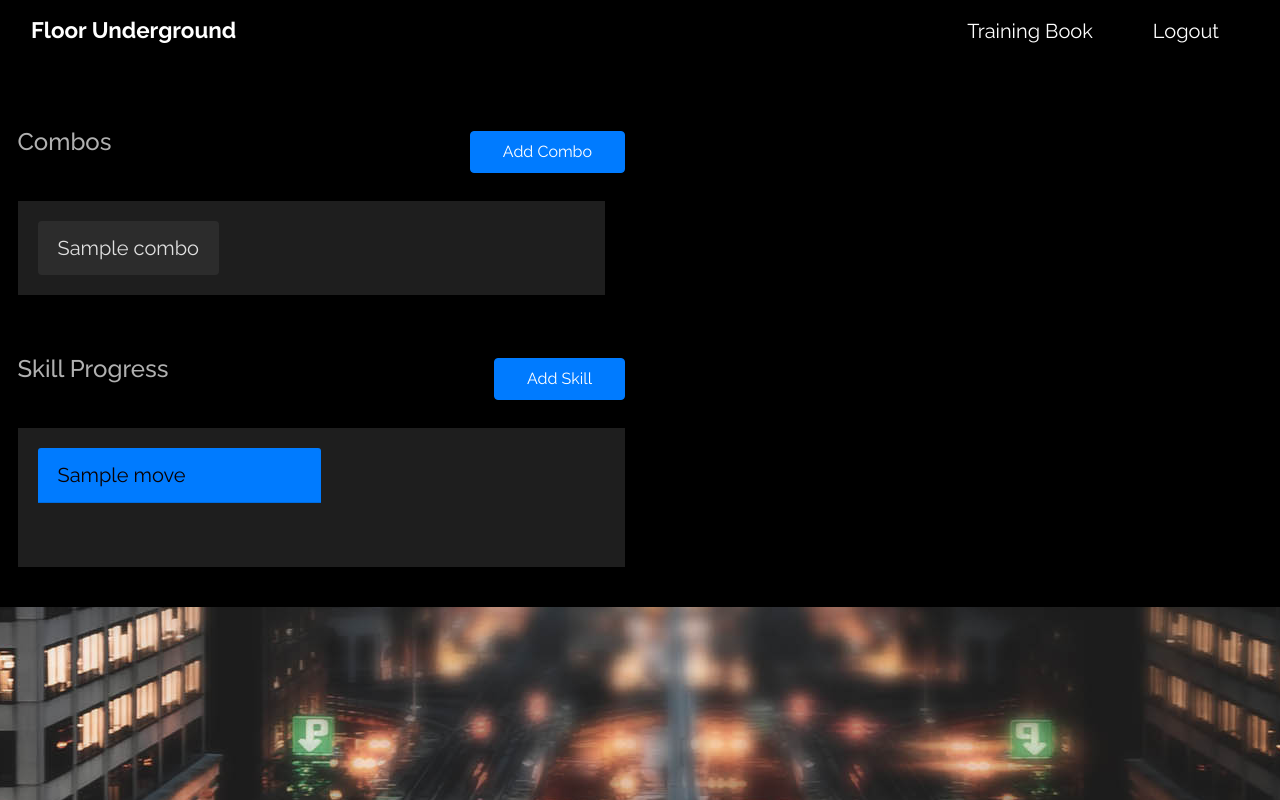
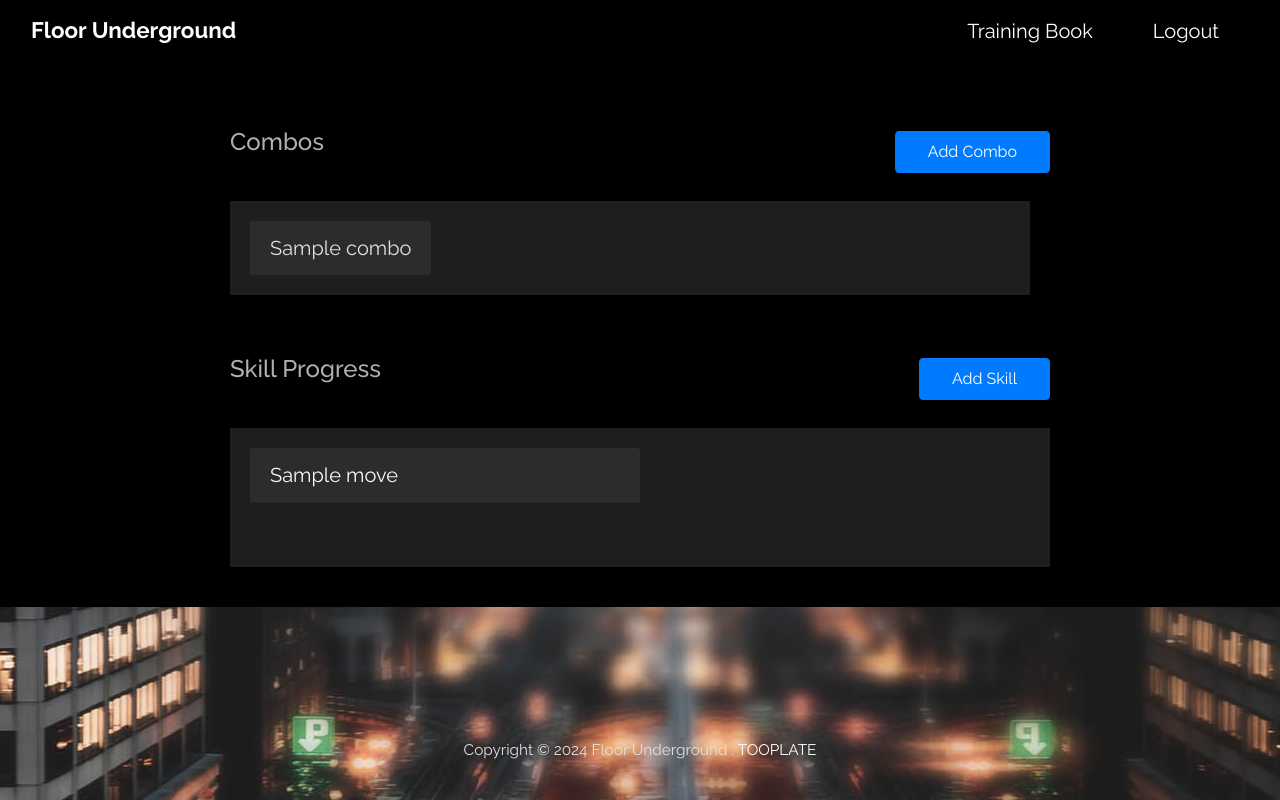
Before and after one commit to P091913/movement_tracker, a Flask app: page /book in a window 1280 px wide. Run offline with Flask 3, Linux system fonts and the light colour scheme; a user stored in the database is signed in; tables that the repository leaves empty hold one stand-in row (values such as "Sample post"); some libraries are stand-ins or nearby versions.

Commit message:
Made important UI changes to training book and also updated HTML code to make it easier to work with across different pages

```diff
--- a/templates/book.html
+++ b/templates/book.html
@@ -49,8 +49,8 @@
             }
 
             .skill-card .card-header {
-        background-color: #007bff;
-        color: #090000;
+                background-color: #2c2c2c;
+                color: #fbfafa;
                 /* Dark text color */
             }
 
@@ -225,10 +225,6 @@
 {% extends 'layout.html' %}
 
 {% block social %}
-    <section class="tm-section-pad-top tm-parallax-2 section-dark">
-        <div class="container mt-5">
-            <div class="row"> <!-- Added row class here -->
-                <div class="col-md-6">
     <div class="d-flex justify-content-between align-items-center mb-4">
         <h2 class="section-heading">Combos</h2>
         <button type="button" class="btn btn-primary" data-toggle="modal" data-target="#addComboModal">
@@ -403,7 +399,6 @@
     <br>
     <br>
 
-
     <div class="d-flex justify-content-between align-items-center mb-4">
         <h2 class="section-heading">Skill Progress</h2>
         <button type="button" class="btn btn-primary" data-toggle="modal" data-target="#addSkillModal">
@@ -413,7 +408,7 @@
     </div>
     <div class="card">
         <div class="card-body">
-                            <div class="scrolling-container" style="overflow-x: auto; white-space: nowrap;">
+            <div class="scrollable-container" style="max-height: 200px;">
                 <div class="row no-gutters">
                     {% for user_move in user_moves %}
                         <div class="col-lg-6 col-md-6 col-sm-12 mb-4">
@@ -501,9 +496,6 @@
             <button type="submit" class="btn btn-success">Add</button>
         </form>
     </div>
-                    </div>
-                </div>
-            </div>
     {% with messages = get_flashed_messages() %}
         {% if messages %}
             <ul>
@@ -515,7 +507,6 @@
             </ul>
         {% endif %}
     {% endwith %}
-    </section>
 {% endblock %}
 
 {% block scripts %}
--- a/templates/layout.html
+++ b/templates/layout.html
@@ -7,12 +7,12 @@
     <link href="https://stackpath.bootstrapcdn.com/bootstrap/4.5.2/css/bootstrap.min.css" rel="stylesheet">
 
     <link href="styles.css" rel="stylesheet">
-    <link rel="stylesheet" href="{{ url_for('static', filename='fontawesome-5.5/css/all.min.css') }}" />
+    <link rel="stylesheet" href="{{ url_for('static', filename='fontawesome-5.5/css/all.min.css') }}"/>
     <link rel="stylesheet" href="{{ url_for('static', filename='slick/slick.css') }}">
     <link rel="stylesheet" href="{{ url_for('static', filename='slick/slick-theme.css') }}">
     <link rel="stylesheet" href="{{ url_for('static', filename='magnific-popup/magnific-popup.css') }}">
-    <link rel="stylesheet" href="{{ url_for('static', filename='css/bootstrap.min.css') }}" />
-    <link rel="stylesheet" href="{{ url_for('static', filename='css/tooplate-infinite-loop.css') }}" />
+    <link rel="stylesheet" href="{{ url_for('static', filename='css/bootstrap.min.css') }}"/>
+    <link rel="stylesheet" href="{{ url_for('static', filename='css/tooplate-infinite-loop.css') }}"/>
     <style>
         .link-button {
             background: none;
@@ -24,6 +24,7 @@
             text-decoration: none;
             display: inline;
         }
+
         .link-button:focus {
             outline: none;
         }
@@ -43,7 +44,8 @@
                 <a href="#infinite" class="navbar-brand">Floor Underground</a>
             </div>
 
-        <button class="navbar-toggler" type="button" data-toggle="collapse" data-target="#navbarSupportedContent" aria-controls="navbarSupportedContent" aria-expanded="false" aria-label="Toggle navigation">
+            <button class="navbar-toggler" type="button" data-toggle="collapse" data-target="#navbarSupportedContent"
+                    aria-controls="navbarSupportedContent" aria-expanded="false" aria-label="Toggle navigation">
                 <i class="fas fa-bars navbar-toggler-icon"></i>
             </button>
             <div class="collapse navbar-collapse" id="navbarSupportedContent">
@@ -68,6 +70,11 @@
         </div>
     </nav>
 
+    <section class="tm-section-pad-top tm-parallax-2 section-dark">
+        <div class="container mt-5">
+            <div class="row justify-content-center">
+                <div class="col-lg-8">
+
 
                     {% block extr_info %}
                     {% endblock %}
@@ -80,10 +87,21 @@
 
                     {% block social %}
                     {% endblock %}
+                </div>
+            </div>
+        </div>
     </section>
+</section>
+
+<footer class="text-center small tm-footer">
+    <p class="mb-0">
+        Copyright &copy; 2024 Floor Underground
+        . <a rel="nofollow" href="https://www.tooplate.com" title="HTML templates">TOOPLATE</a></p>
+</footer>
 
 {% block content %}
 {% endblock %}
+
 
 
 
@@ -95,82 +113,82 @@
 <script src="magnific-popup/jquery.magnific-popup.min.js"></script>
 <script src="js/easing.min.js"></script>
 <script>
-    function getOffSet(){
+    function getOffSet() {
         var _offset = 450;
         var windowHeight = window.innerHeight;
 
-        if(windowHeight > 500) {
+        if (windowHeight > 500) {
             _offset = 400;
         }
-        if(windowHeight > 680) {
+        if (windowHeight > 680) {
             _offset = 300
         }
-        if(windowHeight > 830) {
+        if (windowHeight > 830) {
             _offset = 210;
         }
 
         return _offset;
     }
 
-    function setParallaxPosition($doc, multiplier, $object){
+    function setParallaxPosition($doc, multiplier, $object) {
         var offset = getOffSet();
         var from_top = $doc.scrollTop(),
-            bg_css = 'center ' +(multiplier * from_top - offset) + 'px';
-        $object.css({"background-position" : bg_css });
+            bg_css = 'center ' + (multiplier * from_top - offset) + 'px';
+        $object.css({"background-position": bg_css});
     }
 
     // Parallax function
     // Adapted based on https://codepen.io/roborich/pen/wpAsm
-    var background_image_parallax = function($object, multiplier, forceSet){
+    var background_image_parallax = function ($object, multiplier, forceSet) {
         multiplier = typeof multiplier !== 'undefined' ? multiplier : 0.5;
         multiplier = 1 - multiplier;
         var $doc = $(document);
         // $object.css({"background-attatchment" : "fixed"});
 
-        if(forceSet) {
+        if (forceSet) {
             setParallaxPosition($doc, multiplier, $object);
         } else {
-            $(window).scroll(function(){
+            $(window).scroll(function () {
                 setParallaxPosition($doc, multiplier, $object);
             });
         }
     };
 
-    var background_image_parallax_2 = function($object, multiplier){
+    var background_image_parallax_2 = function ($object, multiplier) {
         multiplier = typeof multiplier !== 'undefined' ? multiplier : 0.5;
         multiplier = 1 - multiplier;
         var $doc = $(document);
-        $object.css({"background-attachment" : "fixed"});
+        $object.css({"background-attachment": "fixed"});
 
-        $(window).scroll(function(){
-            if($(window).width() > 768) {
+        $(window).scroll(function () {
+            if ($(window).width() > 768) {
                 var firstTop = $object.offset().top,
                     pos = $(window).scrollTop(),
                     yPos = Math.round((multiplier * (firstTop - pos)) - 186);
 
                 var bg_css = 'center ' + yPos + 'px';
 
-                $object.css({"background-position" : bg_css });
+                $object.css({"background-position": bg_css});
             } else {
-                $object.css({"background-position" : "center" });
+                $object.css({"background-position": "center"});
             }
         });
     };
 
-    $(function(){
+    $(function () {
         // Hero Section - Background Parallax
         background_image_parallax($(".tm-parallax"), 0.30, false);
         background_image_parallax_2($("#contact"), 0.80);
         background_image_parallax_2($("#testimonials"), 0.80);
 
         // Handle window resize
-        window.addEventListener('resize', function(){
+        window.addEventListener('resize', function () {
             background_image_parallax($(".tm-parallax"), 0.30, true);
         }, true);
 
         // Detect window scroll and update navbar
-        $(window).scroll(function(e){
-            if($(document).scrollTop() > 120) {
+        $(window).scroll(function (e) {
+            if ($(document).scrollTop() > 120) {
                 $('.tm-navbar').addClass("scroll");
             } else {
                 $('.tm-navbar').removeClass("scroll");
@@ -178,7 +196,7 @@
         });
 
         // Close mobile menu after click
-        $('#tmNav a').on('click', function(){
+        $('#tmNav a').on('click', function () {
             $('.navbar-collapse').removeClass('show');
         })
 
@@ -190,14 +208,14 @@
 
         // Add smooth scrolling to all links
         // https://www.w3schools.com/howto/howto_css_smooth_scroll.asp
-        $("a").on('click', function(event) {
+        $("a").on('click', function (event) {
             if (this.hash !== "") {
                 event.preventDefault();
                 var hash = this.hash;
 
                 $('html, body').animate({
                     scrollTop: $(hash).offset().top
-                }, 600, 'easeInOutExpo', function(){
+                }, 600, 'easeInOutExpo', function () {
                     window.location.hash = hash;
                 });
             } // End if
@@ -207,7 +225,7 @@
         $('.tm-gallery').magnificPopup({
             delegate: 'a',
             type: 'image',
-            gallery: { enabled: true }
+            gallery: {enabled: true}
         });
 
         $('.tm-testimonials-carousel').slick({
```
Also changed, not shown: templates/create.html (+1 -21 lines), templates/login.html (+1 -20 lines). Lines whose indentation alone changed are shown as unchanged.
